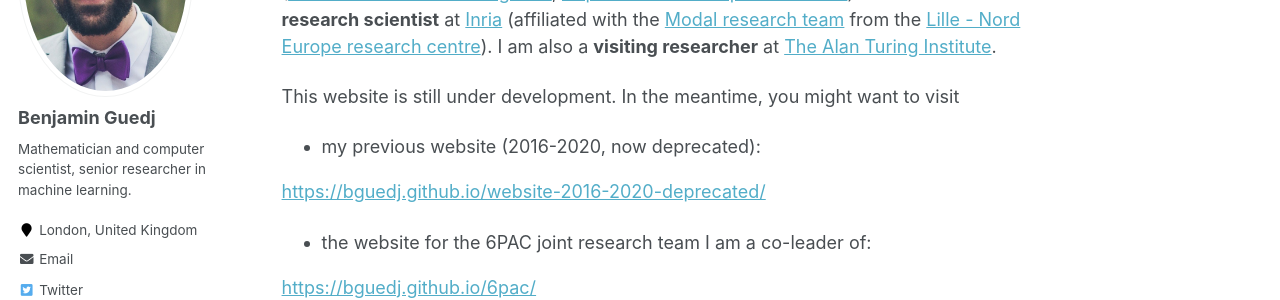
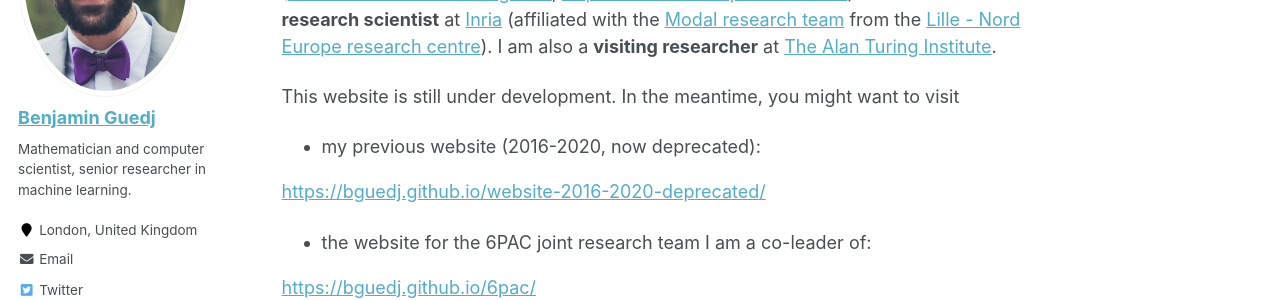
Before and after one commit to bguedj/bguedj.github.io, a Jekyll site: the page built from _pages/about.md, in a window 1280 px wide. Shown: the part 259-559 px from the top of the page. Built offline with Jekyll 4.4.1, drawn with Linux system fonts in a browser that asks for light colours.

Commit message:
minor fix

```diff
--- a/_includes/author-profile.html
+++ b/_includes/author-profile.html
@@ -15,7 +15,7 @@
   </div>
 
   <div class="author__content">
-    <h3 class="author__name">{{ author.name }}</h3>
+    <h3 class="author__name"><a href="{{page.baseurl}}">{{ author.name }}</a></h3>
     {% if author.bio %}<p class="author__bio">{{ author.bio }}</p>{% endif %}
   </div>
 
```
